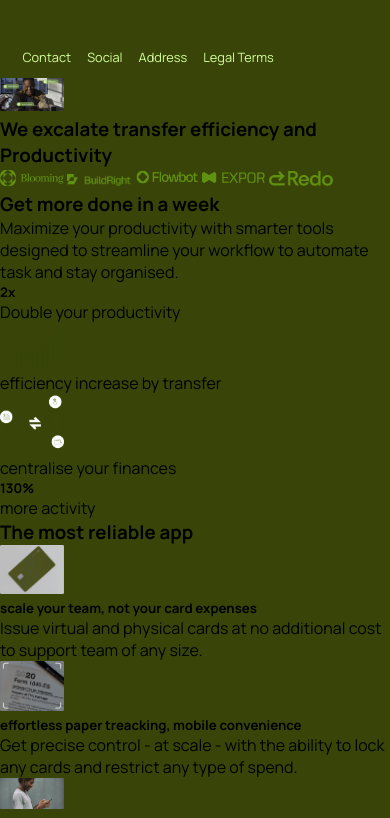
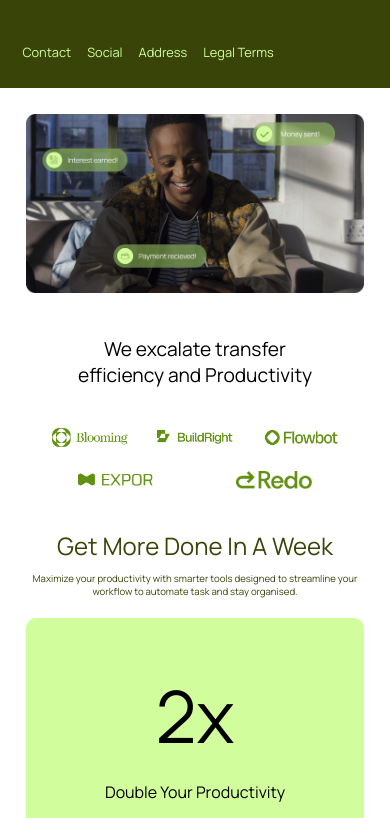
Before and after one commit to Adebayorr/Etran, a plain HTML site: page index.html in a window 390 px wide. Shown: the part 457-1275 px from the top of the page. Drawn offline with Linux system fonts and the light colour scheme.

Commit message:
Add mobile styling for getmore, partner and promo section

```diff
--- a/style.css
+++ b/style.css
@@ -65,7 +65,7 @@ body {
 }
 
 .offerings-text {
-    margin-bottom: 1.66rem;
+    margin-bottom: 1.33rem;
 }
 
 .offerings_items {
@@ -90,7 +90,7 @@ body {
 
 .offering_item--image {
     width: 36px;
-    margin-bottom: 16px;
+    margin-bottom: 1rem;
 }
 
 .offering_item--name {
@@ -110,6 +110,127 @@ body {
     font-size: 0.8rem;
 }
 
+.white {
+    background: #ffffff;
+    margin: 1rem 0px 0px 0px;
+    padding: 1.64em;
+    width: 100%;
+}
+
+.banner_image {
+    width: 100%;
+}
+
+.banner_heading {
+    width: 80%;
+    margin: 2.4rem auto;
+    font-size: 1.2rem;
+    font-weight: 400;
+    text-align: center;
+}
+
+.partners {
+    display: flex;
+    flex-wrap: wrap;
+    justify-content: space-around;
+    align-items: center;
+    padding: 0 1.4rem;
+    gap: 1.4rem;
+}
+
+.partner {
+    width: 26%;
+}
+
+.getmore {
+    padding: 40px 0;
+    text-align: center;
+}
+
+.promo_title, .getmore_title, .firstclass_title {
+    font-size: 24px;
+    font-weight: 400;
+    text-transform: capitalize;
+    margin-bottom: 10px;
+    color: #394508;
+    text-align: center;
+}
+
+.getmore_desc {
+    width: 100%;
+    margin: 0 auto;
+    color: #394508;
+    font-size: 0.6rem;
+}
+
+.getmore_cards {
+    margin-top: 20px;
+    display: grid;
+    grid-template-columns: 100%;
+    gap: 20px;
+}
+
+.getmore_card {
+    display: flex;
+    flex-direction: column;
+    align-items: center;
+    justify-content: center;
+    background-color: #D2FD9C;
+    padding: 48px 0;
+    border-radius: 10px;
+}
+
+h5.getmore_card--image {
+    font-size: 72px;
+    font-weight: 400;
+    display: inline;
+    text-align: center;
+    margin-bottom: 16px;
+}
+
+img.getmore_card--image {
+    width: 30%;
+    margin-bottom: 24px;
+}
+
+.getmore_card--desc {
+    text-transform: capitalize;
+}
+
+.promo_cards {
+    margin-top: 28px;
+    display: flex;
+    flex-direction: column;
+    gap: 12px;
+    justify-content: space-between;
+    align-items: center;
+}
+
+.promo_card {
+    width: 100%;
+}
+
+.promo_image {
+    width: 100%;
+}
+
+.promo_card--title {
+    text-transform: capitalize;
+    color: #0e0e0e;
+    margin-top: 4px;
+    font-size: 0.8rem;
+    font-weight: 400;
+}
+
+.promo_desc {
+    color: #5d5d5d;
+    font-size: 0.6rem;
+}
+
+.promo_banner--image {
+    width: 100%;
+    margin: 24px 0;
+}
 
 /* Reset Image: Delete later */
 
```
